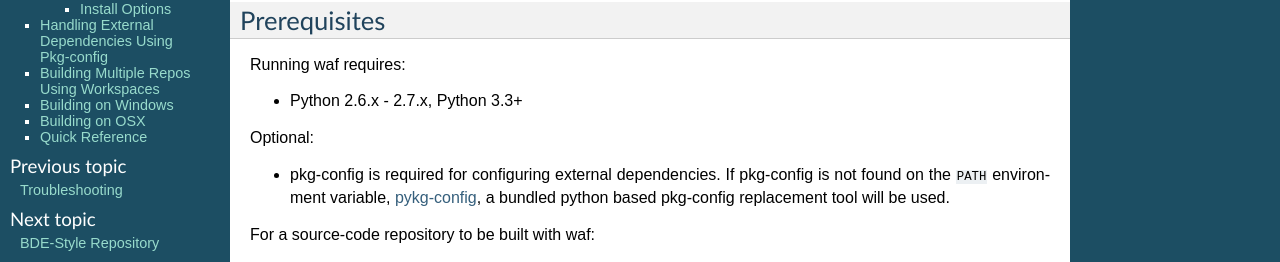
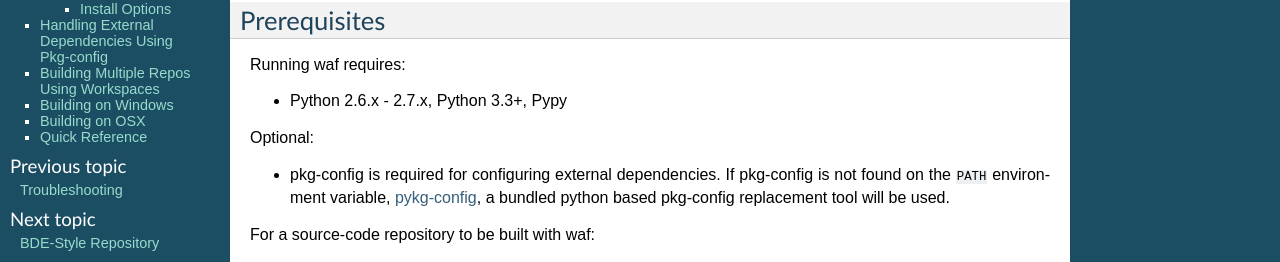
Before and after one commit to bloomberg/bde-tools, a Sphinx documentation site: the page built from doc/waf.rst, in a window 1280 px wide and 900 px high. Shown: the part 377-639 px from the top of the window. Built offline with Sphinx 7.4.7, drawn with Linux system fonts in a browser that asks for light colours; some of the changed text lies outside the part shown.

```diff
--- a/doc/setwafenv.rst
+++ b/doc/setwafenv.rst
@@ -35,7 +35,7 @@ Prerequisites and Supported Platforms
 
 bde_setwafenv.py requires:
 
--  Python 2.6.x - 2.7.x, Python 3.3+
+-  Python 2.6.x - 2.7.x, Python 3.3+, Pypy
 
 bde_setwafenv.py is supported on all platform where the :ref:`waf based build
 system is supported <waf-supported_platforms>`.
--- a/doc/waf.rst
+++ b/doc/waf.rst
@@ -26,7 +26,7 @@ Prerequisites
 
 Running waf requires:
 
-- Python 2.6.x - 2.7.x, Python 3.3+
+- Python 2.6.x - 2.7.x, Python 3.3+, Pypy
 
 Optional:
 
@@ -280,6 +284,7 @@ installation prefix.
    Set the installation prefix to use, if ``--prefix`` option is not
    specified. This is the directory where the ``install`` command will
    install the headers and built libraries.
+
 
 Successful execution of the configure command creates a build output
 sub-directory, named 'build' by default (can be set using the ``-o``
```
Also changed, not shown: other parts of doc/waf.rst (+5 -1 lines), 1 other file.
